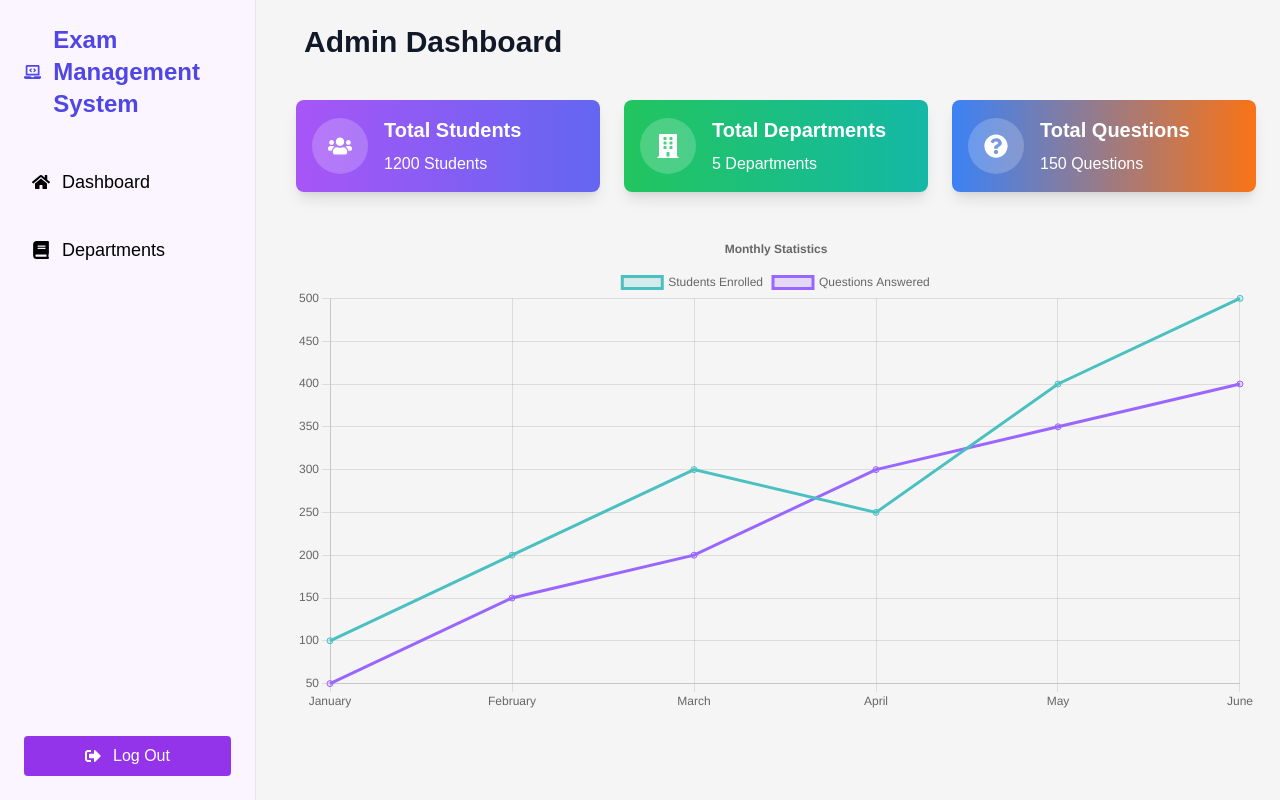
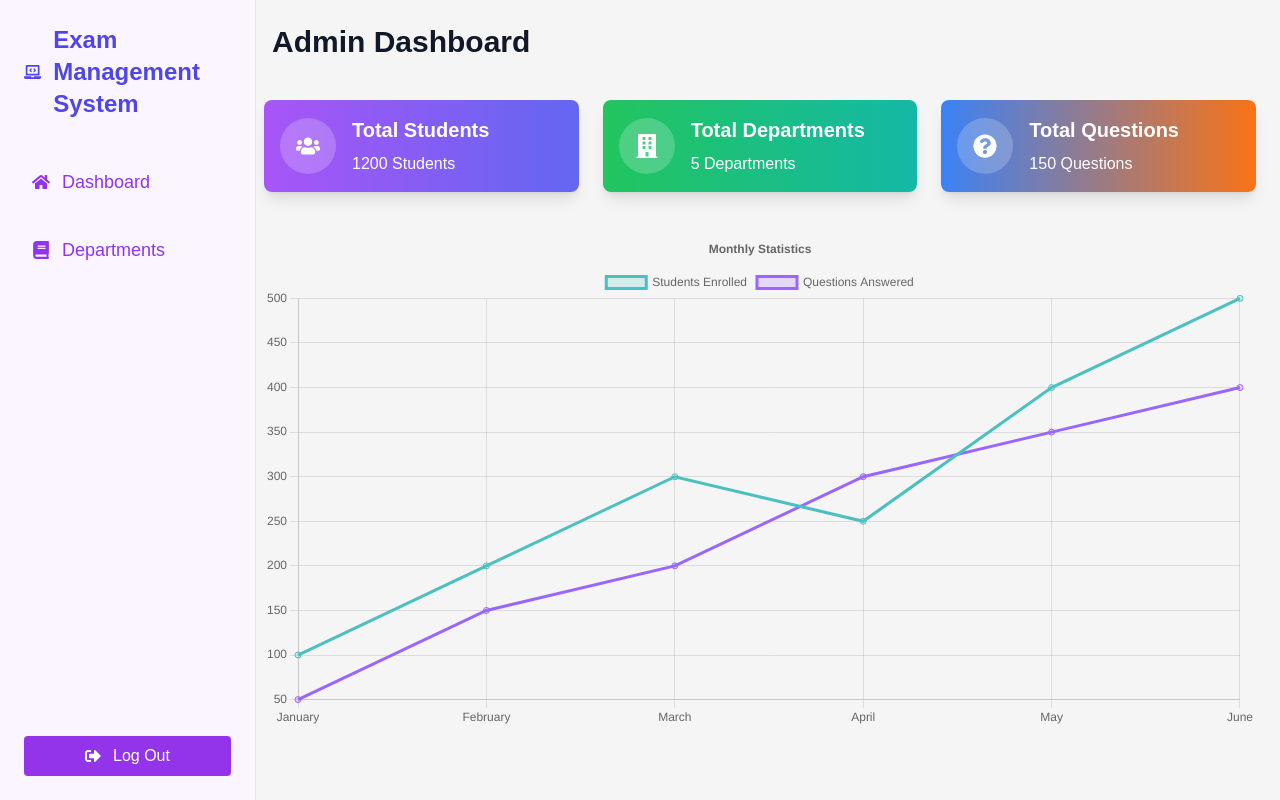
Before and after one commit to pardhasaradhi-123/Exam-Management-System, a React (Create React App) app: page /admin-dashboard in a window 1280 px wide. Built offline with nearby package versions, Linux system fonts and the light colour scheme.

Commit message:
added students table

```diff
--- a/package.json
+++ b/package.json
@@ -3,6 +3,8 @@
   "version": "0.1.0",
   "private": true,
   "dependencies": {
+    "@fortawesome/free-solid-svg-icons": "^6.6.0",
+    "@fortawesome/react-fontawesome": "^0.2.2",
     "@testing-library/jest-dom": "^5.17.0",
     "@testing-library/react": "^13.4.0",
     "@testing-library/user-event": "^13.5.0",
--- a/src/Admin dashboard/AdminLayout.jsx
+++ b/src/Admin dashboard/AdminLayout.jsx
@@ -1,4 +1,35 @@
-import React, { useState } from "react";
+
+import React, { useState } from 'react';
+import AdminSidebar from './AdminSidebar';
+import Dashboard from './Dashboard';
+
+const AdminLayout = () => {
+    const [selectedDepartment, setSelectedDepartment] = useState(null);
+
+    const handleSelectDepartment = (department) => {
+        setSelectedDepartment(department);
+    };
+
+    return (
+      <>
+        <div className="flex gap-8">
+            <AdminSidebar onSelectDepartment={handleSelectDepartment} />
+
+        </div>
+        <div className="w-100% md:ml-60 ">
+          <Dashboard selectedDepartment={selectedDepartment} />
+
+        </div>
+        </>
+    );
+};
+
+export default AdminLayout;
+
+
+
+
+/*import React, { useState } from "react";
 import Dashboard from "./Dashboard";
 import AdminSidebar from "./AdminSidebar";
 
@@ -20,4 +51,4 @@ export default function AdminLayout() {
       </div>
     </>
   );
-}
+}*/
--- a/src/Admin dashboard/AdminSidebar.jsx
+++ b/src/Admin dashboard/AdminSidebar.jsx
@@ -1,3 +1,91 @@
+/*import React, { useState } from 'react';
+import { FaHome, FaBook, FaSignOutAlt, FaLaptopCode, FaCogs, FaBolt, FaBuilding } from 'react-icons/fa';
+
+const Sidebar = ({ onSelectDepartment }) => {
+    const [showDepartments, setShowDepartments] = useState(false);
+    const [selectedDepartment, setSelectedDepartment] = useState(null);
+
+    const departments = [
+        { name: 'Computer Science', icon: <FaLaptopCode /> },
+        { name: 'Mechanical', icon: <FaCogs /> },
+        { name: 'Electrical', icon: <FaBolt /> },
+        { name: 'Civil', icon: <FaBuilding /> }
+    ];
+
+    const students = {
+        'Computer Science': ['Alice', 'Bob', 'Charlie','Adarsh','Micky','Deviprasad'],
+        'Mechanical': ['Dave', 'Eve', 'Frank','Bharath','Naresh'],
+        'Electrical': ['Grace', 'Heidi', 'Ivan','Sai','Aravind'],
+        'Civil': ['Jack', 'Ken', 'Liam','dileep','Kattappa'],
+    };
+
+    const handleDepartmentClick = (department) => {
+        setSelectedDepartment(department);
+        onSelectDepartment(department);
+        setShowDepartments(true);
+
+
+    };
+
+    const handleDashboardClick = () => {
+        setSelectedDepartment(null); // Hide students by resetting selected department
+        onSelectDepartment(null);
+        setShowDepartments(false); // Notify parent component to show dashboard
+    };
+
+    return (
+        <div className={`bg-purple-50 h-100% p-6 flex flex-col justify-between w-64 transition-all duration-300  border-r z-10`}>
+            <div>
+                <div className="flex items-center mb-6">
+                    <FaLaptopCode className="text-3xl text-purple-600 mr-3" />
+                    <h2 className="text-2xl font-bold text-purple-600 max-sm:hidden">
+                        Exam Management System
+                    </h2>
+                </div>
+                <ul className="mt-10">
+                    <li className="mb-6">
+                        <a href="#" className="flex items-center text-lg text-purple-600 hover:bg-purple-200 hover:text-purple-800 p-2 rounded transition duration-300" onClick={handleDashboardClick}>
+                            <FaHome className="mr-3" />
+                            <span className="hidden md:block">Dashboard</span>
+                        </a>
+                    </li>
+                    <li className="mb-6">
+                        <a href="#" className="flex items-center text-lg text-purple-600 hover:bg-purple-200 hover:text-purple-800 p-2 rounded transition duration-300" onClick={() => setShowDepartments(!showDepartments)}>
+                            <FaBook className="mr-3" />
+                            <span className="hidden md:block">Departments</span>
+                        </a>
+                    </li>
+                </ul>
+
+                {showDepartments && (
+                    <ul className="mt-10">
+                        {departments.map((dept) => (
+                            <li key={dept.name} className="mb-4 ml-4 cursor-pointer text-purple-600 hover:bg-purple-200 hover:text-purple-800 p-2 rounded transition duration-300 flex items-center" onClick={() => handleDepartmentClick(dept.name)}>
+                                {dept.icon} <span className="ml-3">{dept.name}</span>
+                            </li>
+                        ))}
+                    </ul>
+                )}
+            </div>
+            <button className="bg-purple-600 text-white py-2 px-4 rounded hover:bg-purple-800 w-full flex items-center justify-center transition duration-300">
+                <FaSignOutAlt className="mr-3" />
+                <span className="hidden md:block">Log Out</span>
+            </button>
+        </div>
+    );
+};
+
+export default Sidebar;*/
+
+
+
+
+
+
+
+
+
+
 import React, { useState } from "react";
 import {
   FaHome,
@@ -13,7 +101,7 @@ import { Link } from "react-router-dom";
 const AdminSidebar = ({ onSelectDepartment }) => {
   const [showDepartments, setShowDepartments] = useState(false);
   const [selectedDepartment, setSelectedDepartment] = useState(null);
-  const [activeDashboardLink, setActiveDashboardLink] = useState(false);
+
 
   const departments = [
     { name: "Computer Science", icon: <FaLaptopCode /> },
@@ -39,18 +127,20 @@ const AdminSidebar = ({ onSelectDepartment }) => {
   const handleDepartmentClick = (department) => {
     setSelectedDepartment(department);
     onSelectDepartment(department);
-    setShowDepartments(false);
+    setShowDepartments(true);
+
+
 };
 
 const handleDashboardClick = () => {
-    setSelectedDepartment(null);
+    setSelectedDepartment(null); // Hide students by resetting selected department
     onSelectDepartment(null);
-    setActiveDashboardLink(true);
+    setShowDepartments(false); // Notify parent component to show dashboard
 };
 
   return (
     <div
-      className={`bg-purple-50 h-screen p-6 flex flex-col justify-between w-64 transition-all duration-300 fixed left-0 border-r z-10`}
+      className={`bg-purple-50 h-full p-6 flex flex-col justify-between w-64 transition-all duration-300 fixed left-0 border-r z-10`}
     >
       <div>
         <div className="flex items-center mb-6">
@@ -64,49 +154,29 @@ const AdminSidebar = ({ onSelectDepartment }) => {
         </div>
         <ul className="mt-10">
         <li className="mb-6">
-            <a
-              href="#"
-              className={`flex items-center text-lg hover:bg-indigo-100 hover:text-indigo-500 p-2 rounded transition duration-300 ${
-                activeDashboardLink ? "bg-indigo-100 text-indigo-500" : ""
-              }`}
-              onClick={handleDashboardClick}
-              aria-label="Dashboard Link"
-            >
-              <FaHome className="mr-3" aria-hidden="true" />
+                        <a href="#" className="flex items-center text-lg text-purple-600 hover:bg-purple-200 hover:text-purple-800 p-2 rounded transition duration-300" onClick={handleDashboardClick}>
+                            <FaHome className="mr-3" />
                             <span className="hidden md:block">Dashboard</span>
                         </a>
                     </li>
           <li className="mb-6">
-            <a
-              href="#"
-              className={`flex items-center text-lg hover:bg-indigo-100 hover:text-indigo-500 p-2 rounded transition duration-300`}
-              onClick={() => setShowDepartments(!showDepartments)}
-              aria-label="Departments Link"
-            >
-              <FaBook className="mr-3" aria-hidden="true" />
+                        <a href="#" className="flex items-center text-lg text-purple-600 hover:bg-purple-200 hover:text-purple-800 p-2 rounded transition duration-300" onClick={() => setShowDepartments(!showDepartments)}>
+                            <FaBook className="mr-3" />
                             <span className="hidden md:block">Departments</span>
                         </a>
                     </li>
         </ul>
-
         {showDepartments && (
                     <ul className="mt-10">
                         {departments.map((dept) => (
-              <li
-                key={dept.name}
-                className={`mb-4 ml-4 cursor-pointer text-purple-600 hover:bg-purple-200 hover:text-purple-800 p-2 rounded transition duration-300 flex items-center ${
-                  selectedDepartment === dept.name
-                    ? "bg-purple-200 text-purple-800"
-                    : ""
-                }`}
-                onClick={() => handleDepartmentClick(dept.name)}
-                aria-label={`Select ${dept.name} Department`}
-              >
+                            <li key={dept.name} className="mb-4 ml-4 cursor-pointer text-purple-600 hover:bg-purple-200 hover:text-purple-800 p-2 rounded transition duration-300 flex items-center" onClick={() => handleDepartmentClick(dept.name)}>
                                 {dept.icon} <span className="ml-3">{dept.name}</span>
                             </li>
                         ))}
                     </ul>
                 )}
+
+
       </div>
       <Link to="/">
         <button
--- a/src/Admin dashboard/Dashboard.jsx
+++ b/src/Admin dashboard/Dashboard.jsx
@@ -1,4 +1,40 @@
-import React, { useState } from 'react';
+import React from 'react';
+
+import DashboardCards from './DashboardCards';
+import DashboardGraphs from './DashboardGraphs';
+import StudentList from './StudentList';
+
+const Dashboard = ({ selectedDepartment }) => {
+    const students = {
+        'Computer Science': ['Alice', 'Bob', 'Charlie','Adarsh','Micky'],
+        'Mechanical': ['Dave', 'Eve', 'Frank','Bharath','Naresh'],
+        'Electrical': ['Grace', 'Heidi', 'Ivan','Sai','Aravind'],
+        'Civil': ['Jack', 'Ken', 'Liam','Dileep','Kattappa'],
+    };
+
+    return (
+        <div className="p-6 w-full">
+            <h2 className="text-3xl font-bold text-gray-900 mb-6 ml-2">Admin Dashboard</h2>
+            {selectedDepartment ? (
+                <StudentList
+                    students={students[selectedDepartment]}
+                    department={selectedDepartment}
+                />
+            ) : (
+                <>
+                    <DashboardCards />
+                    <DashboardGraphs />
+                </>
+            )}
+        </div>
+    );
+};
+
+export default Dashboard;
+
+
+
+/*import React, { useState } from 'react';
 import DashboardCards from './DashboardCards';
 import DashboardGraphs from './DashboardGraphs';
 import StudentList from './StudentList';
@@ -27,3 +63,4 @@ const Dashboard = ({ selectedDepartment }) => {
 };
 
 export default Dashboard;
+*/
--- a/src/Admin dashboard/StudentList.jsx
+++ b/src/Admin dashboard/StudentList.jsx
@@ -1,4 +1,44 @@
-import React from "react";
+import { FontAwesomeIcon } from '@fortawesome/react-fontawesome';
+import { faUser } from '@fortawesome/free-solid-svg-icons';
+import { FaFontAwesome, FaUser } from "react-icons/fa";
+
+const StudentList = ({ students, department }) => {
+    return (
+        <div className="p-6 bg-gray-100 rounded-lg shadow-lg mt-20">
+            <h3 className="text-3xl font-extrabold text-gray-800 mb-6">Students of {department}</h3>
+            <table className="min-w-full bg-white rounded-lg shadow-md">
+                <thead>
+                    <tr className="bg-blue-500 text-white text-left">
+                        <th className="py-3 px-4 font-semibold text-sm">Serial No.</th>
+                        <th className="py-3 px-4 font-semibold text-sm">Department</th>
+                        <th className="py-3 px-4 font-semibold text-sm">Student Name</th>
+                    </tr>
+                </thead>
+                <tbody>
+                    {students.map((student, index) => (
+                        <tr
+                            key={student}
+                            className="border-b hover:bg-purple-100 transition duration-300 ease-in-out"
+                        >
+                            <td className="py-3 px-4">{index + 1}</td>
+                            <td className="py-3 px-4">{department}</td>
+                            <td className="py-3 px-4 flex items-center">
+                                <FontAwesomeIcon icon={faUser} className="text-purple-500 mr-2" />
+                                {student}
+                            </td>
+                        </tr>
+                    ))}
+                </tbody>
+            </table>
+        </div>
+    );
+};
+
+export default StudentList;
+
+
+
+/*import React from "react";
 
 import { FaFontAwesome, FaUser } from "react-icons/fa";
 
@@ -21,4 +61,4 @@ const StudentList = ({ students }) => {
   );
 };
 
-export default StudentList;
+export default StudentList;*/
--- a/src/App.jsx
+++ b/src/App.jsx
@@ -5,6 +5,7 @@ import Exam from "./Client dashboard/Exam";
 import ExamSchedule from "./Client dashboard/ExamSchedule";
 import Login from "./Client dashboard/Login";
 import AdminLayout from "./Admin dashboard/AdminLayout";
+import AdminPanel from "./Admin dashboard/AdminLayout";
 
 function App() {
   return (
--- a/src/index.js
+++ b/src/index.js
@@ -2,6 +2,7 @@ import React from "react";
 import ReactDOM from "react-dom/client";
 import "./index.css";
 import App from "./App";
+
 
 const root = ReactDOM.createRoot(document.getElementById("root"));
 root.render(
```
Also changed, not shown: 1 other file (tests, documents, lock files or other folders). Lines whose indentation alone changed are shown as unchanged.
